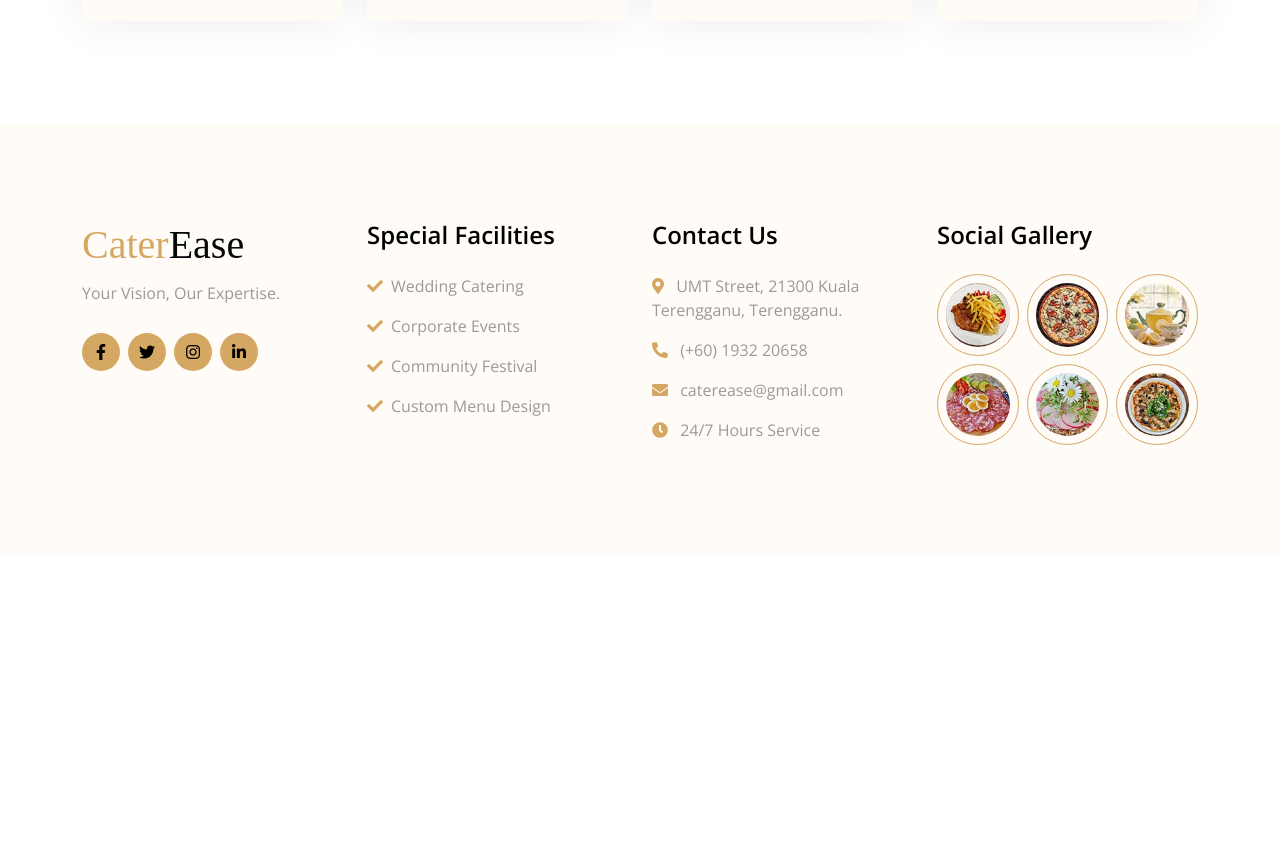
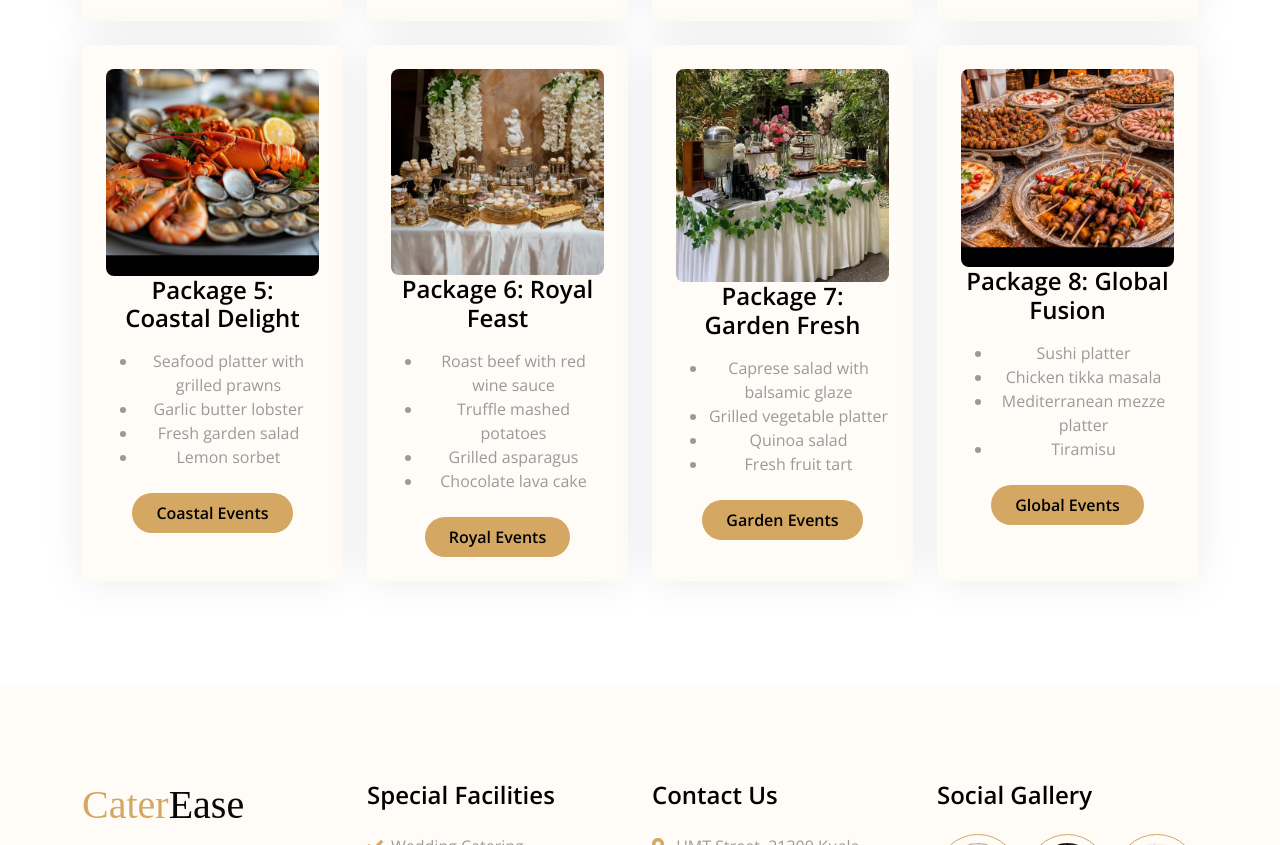
Before and after one commit to NaimNajmios/CaterEaseServ, a plain HTML site: page service.html in a window 1280 px wide. Shown: the part 2158-3003 px from the top of the page. Before the commit the page ends 2712 px from the top, so only its background shows below. Drawn offline with nearby package versions, Linux system fonts and the light colour scheme.

Commit message:
Service section

```diff
--- a/service.html
+++ b/service.html
@@ -243,6 +243,86 @@
             </div>
           </div>
         </div>
+        <!-- Package 5: Coastal Delight -->
+        <div class="col-lg-3 col-md-6 col-sm-12 wow bounceInUp" data-wow-delay="0.1s">
+          <div class="bg-light rounded service-item">
+            <div class="service-content d-flex align-items-center justify-content-center p-4">
+              <div class="service-content-icon text-center">
+                <img class="img-fluid rounded w-100" src="img/coastal.jpeg" alt="Coastal Delight" />
+                <h4 class="mb-3">Package 5: Coastal Delight</h4>
+                <ul class="mb-4">
+                  <li>Seafood platter with grilled prawns</li>
+                  <li>Garlic butter lobster</li>
+                  <li>Fresh garden salad</li>
+                  <li>Lemon sorbet</li>
+                </ul>
+                <a href="#" class="btn btn-primary px-4 py-2 rounded-pill">
+                  Coastal Events
+                </a>
+              </div>
+            </div>
+          </div>
+        </div>
+        <!-- Package 6: Royal Feast -->
+        <div class="col-lg-3 col-md-6 col-sm-12 wow bounceInUp" data-wow-delay="0.3s">
+          <div class="bg-light rounded service-item">
+            <div class="service-content d-flex align-items-center justify-content-center p-4">
+              <div class="service-content-icon text-center">
+                <img class="img-fluid rounded w-100" src="img/royal.webp" alt="Royal Feast" />
+                <h4 class="mb-3">Package 6: Royal Feast</h4>
+                <ul class="mb-4">
+                  <li>Roast beef with red wine sauce</li>
+                  <li>Truffle mashed potatoes</li>
+                  <li>Grilled asparagus</li>
+                  <li>Chocolate lava cake</li>
+                </ul>
+                <a href="#" class="btn btn-primary px-4 py-2 rounded-pill">
+                  Royal Events
+                </a>
+              </div>
+            </div>
+          </div>
+        </div>
+        <!-- Package 7: Garden Fresh -->
+        <div class="col-lg-3 col-md-6 col-sm-12 wow bounceInUp" data-wow-delay="0.5s">
+          <div class="bg-light rounded service-item">
+            <div class="service-content d-flex align-items-center justify-content-center p-4">
+              <div class="service-content-icon text-center">
+                <img class="img-fluid rounded w-100" src="img/garden.jpeg" alt="Garden Fresh" />
+                <h4 class="mb-3">Package 7: Garden Fresh</h4>
+                <ul class="mb-4">
+                  <li>Caprese salad with balsamic glaze</li>
+                  <li>Grilled vegetable platter</li>
+                  <li>Quinoa salad</li>
+                  <li>Fresh fruit tart</li>
+                </ul>
+                <a href="#" class="btn btn-primary px-4 py-2 rounded-pill">
+                  Garden Events
+                </a>
+              </div>
+            </div>
+          </div>
+        </div>
+        <!-- Package 8: Global Fusion -->
+        <div class="col-lg-3 col-md-6 col-sm-12 wow bounceInUp" data-wow-delay="0.7s">
+          <div class="bg-light rounded service-item">
+            <div class="service-content d-flex align-items-center justify-content-center p-4">
+              <div class="service-content-icon text-center">
+                <img class="img-fluid rounded w-100" src="img/global.webp" alt="Global Fusion" />
+                <h4 class="mb-3">Package 8: Global Fusion</h4>
+                <ul class="mb-4">
+                  <li>Sushi platter</li>
+                  <li>Chicken tikka masala</li>
+                  <li>Mediterranean mezze platter</li>
+                  <li>Tiramisu</li>
+                </ul>
+                <a href="#" class="btn btn-primary px-4 py-2 rounded-pill">
+                  Global Events
+                </a>
+              </div>
+            </div>
+          </div>
+        </div>
       </div>
     </div>
   </div>
```
Also changed, not shown: img/coastal.jpeg (added), img/garden.jpeg (added), img/global.webp (added), img/royal.webp (added).
